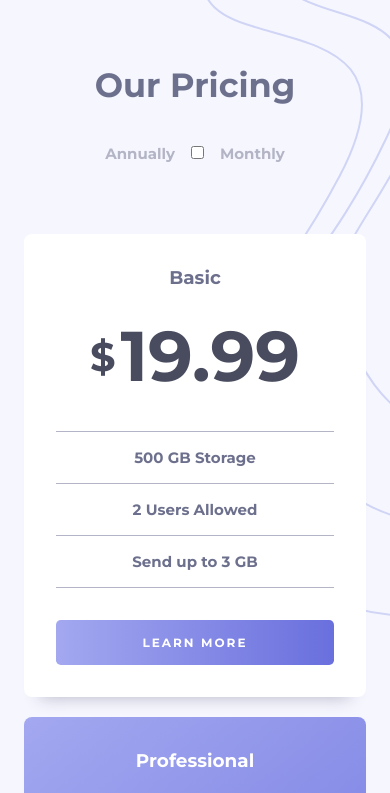
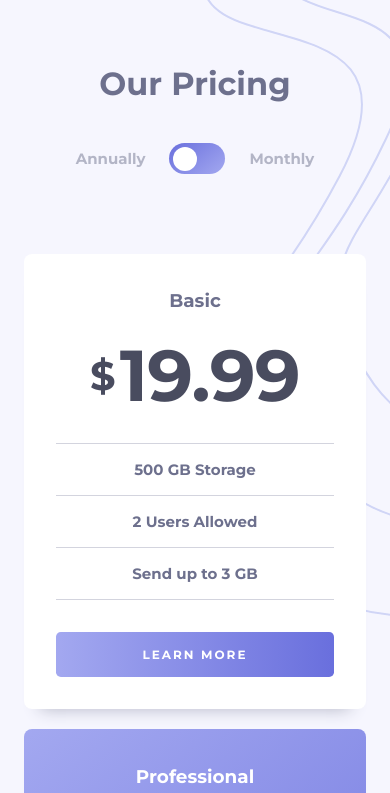
Before and after one commit to maiaflow/pricing-component-with-toggle, a plain HTML site: page index.html in a window 390 px wide. Shown: the top 793 px of the page. Drawn offline with Linux system fonts and the light colour scheme.

Commit message:
toggle and mobile spacing

```diff
--- a/css/styles.scss
+++ b/css/styles.scss
@@ -16,19 +16,70 @@ body {
         display: flex;
         flex-direction: column;
         align-items: center;
-        gap: 2rem;
+        gap: 2.5rem;
         h1 {
             color: $grayishblue;
             margin: 0;
-            font-size: 2.1rem;
+            font-size: 2rem;
         }
         nav {
             color: $lightgrayishblue;
             display: flex;
             align-items: center;
-            gap: 1rem;
-            margin-bottom: 4rem;
-            height: 33px;
+            gap: 1.5rem;
+            margin-bottom: 5rem;
+            .check-switch input[type="checkbox"] {
+                position: absolute;
+                opacity: 0;
+            }
+            label.check-switch {
+                clear: both;
+                color: #999;
+                display:inline-block;
+                -webkit-tap-highlight-color: rgba(0,0,0,0);
+            }
+            .check-switch input[type="checkbox"] + .track {
+                vertical-align: middle;
+                width: 56px;
+                height: 31px;
+                // border: 1px solid rgba(0, 0, 0, 0.25);
+                border-radius: 999px;
+                background: linear-gradient(141deg,$gradient2,$gradient1);
+                -webkit-transition-duration: 0.3s;
+                -webkit-transition-property: background-color, box-shadow;
+                // box-shadow: inset 0 0 0 0px rgba(102, 5, 199, 0.75);
+                // margin: 0.5em 0 50px 0;
+                cursor: pointer;
+                display: flex;
+                align-items: center;
+              }
+            .check-switch input[type="checkbox"]:checked + div {
+                background: linear-gradient(141deg,$gradient1,$gradient2);
+                // border: 1px solid rgba(102, 5, 199, 0.85);
+                // box-shadow: inset 0 0 0 0.5em rgba(179, 106, 251, 0);
+            }
+            .check-switch input[type="checkbox"] + div > div {
+                position: relative;
+                left: 4px;
+                width: 24px;
+                height: 24px;
+                border-radius: inherit;
+                background: #ffffff;
+                -webkit-transition-timing-function: cubic-bezier(.54,1.85,.5,1);
+                -webkit-transition-duration: 0.3s;
+                -webkit-transition-property: transform, background-color, box-shadow;
+                -moz-transition-timing-function: cubic-bezier(.54,1.85,.5,1);
+                -moz-transition-duration: 0.3s;
+                -moz-transition-property: transform, background-color;
+                // box-shadow: 0px 2px 5px rgba(0, 0, 0, 0.3), 0px 0px 0 1px rgba(0, 0, 0, 0.2);
+                margin-top: 0;
+                transition: left 0.2s ease-in-out;
+              }
+            .check-switch input[type="checkbox"]:checked + div > div {
+                left: 28px;
+                background-color: #fff;
+                // box-shadow: 0px 2px 5px rgba(0, 0, 0, 0.3), 0 0 0 1px rgba(89, 4, 174, 0.5);
+            }
         }
     }
     main {
@@ -41,16 +92,16 @@ body {
             text-align: center;
             background: #fff;
             border-radius: .5rem;
-            padding: 2rem;
+            padding: 2.2rem 2rem 2rem;
             box-shadow: 0rem 1rem 1rem -1rem $lightgrayishblue;
             &.inverted {
                 background: linear-gradient(141deg,$gradient1,$gradient2);
                 h2, p, li {
                     color: #fff;
-                    border-color: $verylightgrayishblue;
+                    border-color: $gradient1;
                 }
                 li:first-child {
-                    border-color: $verylightgrayishblue;
+                    border-color: $gradient1;
                 }
                 button {
                     background: #fff;
@@ -60,11 +111,12 @@ body {
             h2 {
                 color: $grayishblue;
                 font-size: 1.15rem;
-                margin-bottom: 1.5rem;
+                margin-bottom: 1.2rem;
             }
             p {
                 color: $darkgrayishblue;
-                font-size: 4.4rem;
+                font-size: 4.5rem;
+                letter-spacing: -0.7px;
                 display: flex;
                 gap: 5px;
                 align-items: center;
@@ -74,14 +126,14 @@ body {
                 }
             }
             ul {
-                margin: 2rem 0;
+                margin: 1.5rem 0 2rem;
                 li {
                     color: $grayishblue;
                     list-style: none;
-                    border-bottom: 1px solid $lightgrayishblue;
+                    border-bottom: 1px solid hsl(234, 14%, 85%);
                     padding: 1rem 0;
                     &:first-child {
-                        border-top: 1px solid $lightgrayishblue;
+                        border-top: 1px solid hsl(234, 14%, 85%);
                     }
                 }
             }
```
Also changed, not shown: css/styles.css, 1 other file.
